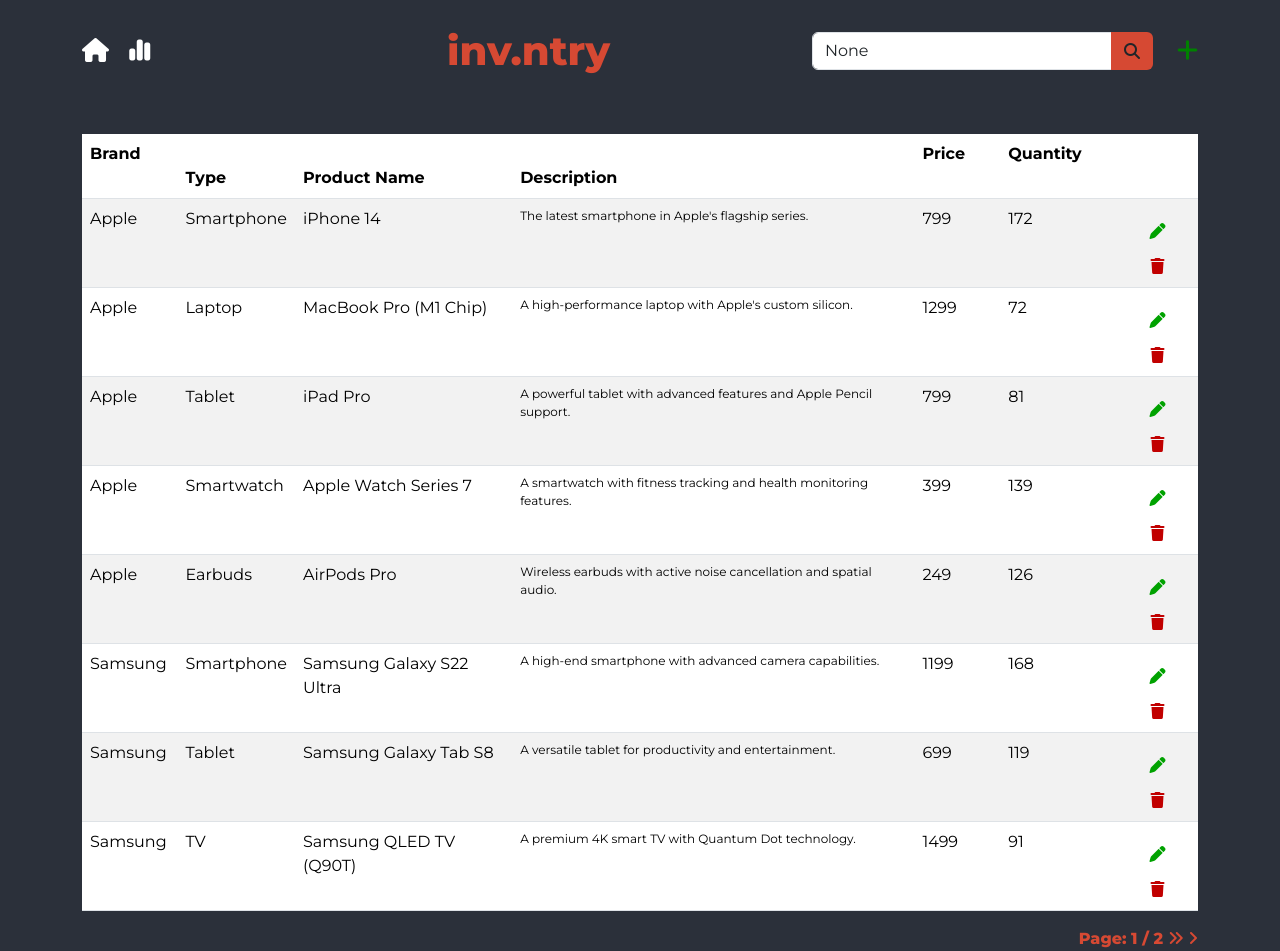
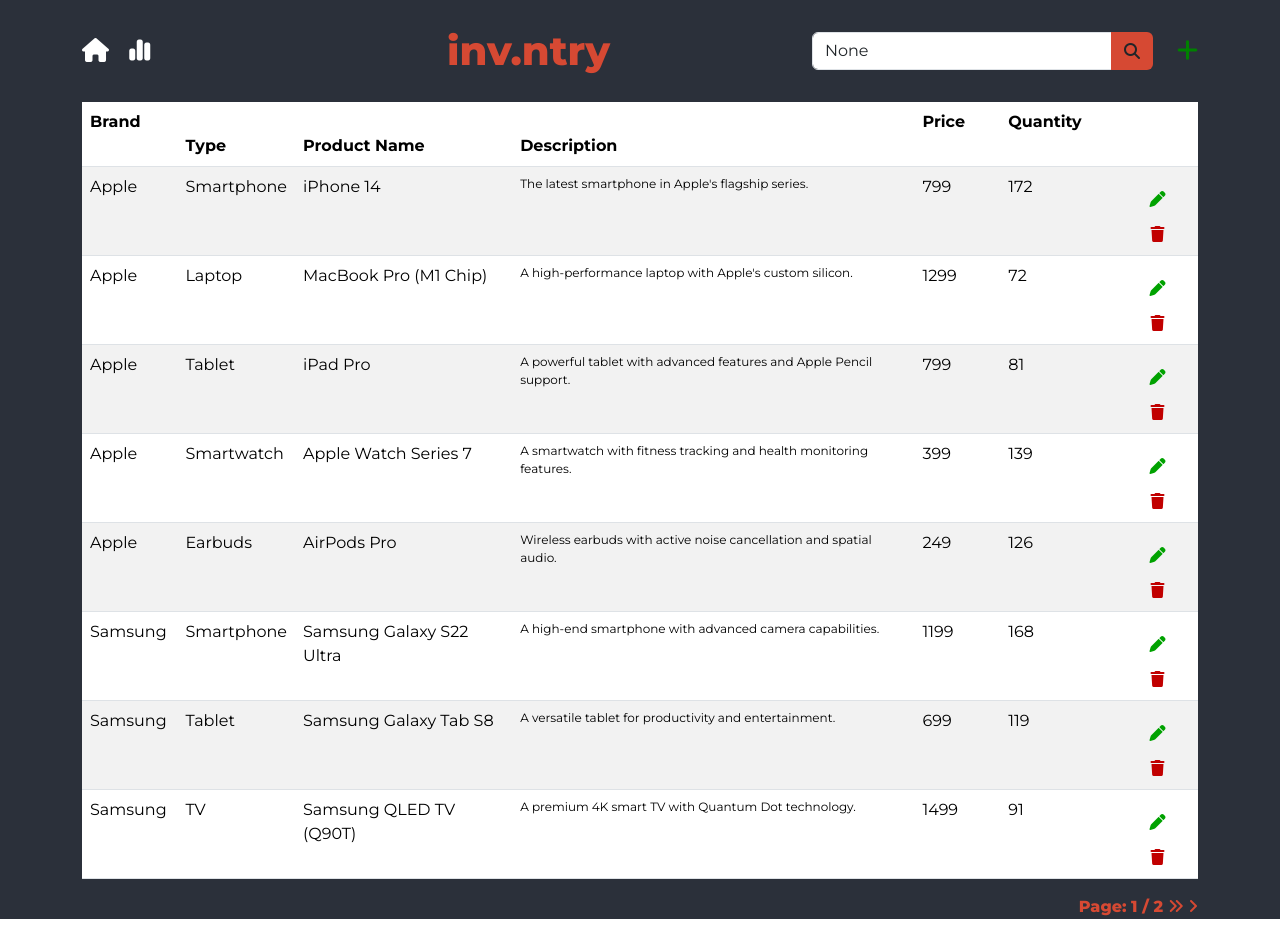
Before and after one commit to PortoHansDaniel/CSIPT_FINAL, a Django app: page /table/ in a window 1280 px wide. After the commit the page ends 919 px from the top, so only its background shows below. Run offline with Django 5.2, Linux system fonts and the light colour scheme; data comes from the database, SQL or seed files in the repository; both versions use the stored data as it was after the commit.

Commit message:
changed spacing for table

```diff
--- a/stocksWeb/templates/links/table.html
+++ b/stocksWeb/templates/links/table.html
@@ -56,7 +56,7 @@
         </div>
 		<form method="post">
 			{% csrf_token %}
-			<table class="table table-striped mt-5" style="background-color: white;">
+			<table class="table table-striped mt-3" style="background-color: white;">
 				<thead>
 					<tr style="background-color: #D64933;">
 						<th>
--- a/stocksWeb/views.py
+++ b/stocksWeb/views.py
@@ -1,4 +1,4 @@
-from django.shortcuts import render, redirect
+from django.shortcuts import render, redirect, get_object_or_404
 from .models import Inventory
 from django.contrib import messages
 from django.db.models import Q, Sum
```
Also changed, not shown: db.sqlite3.
